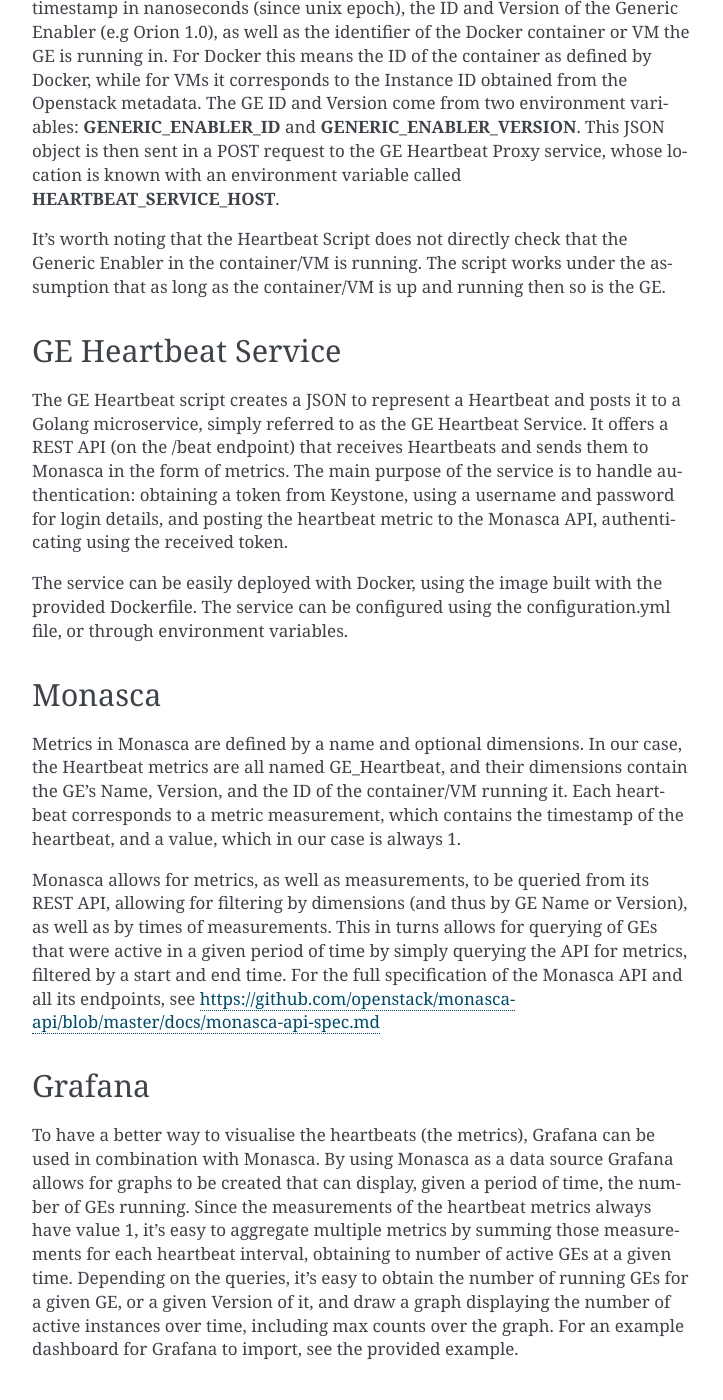
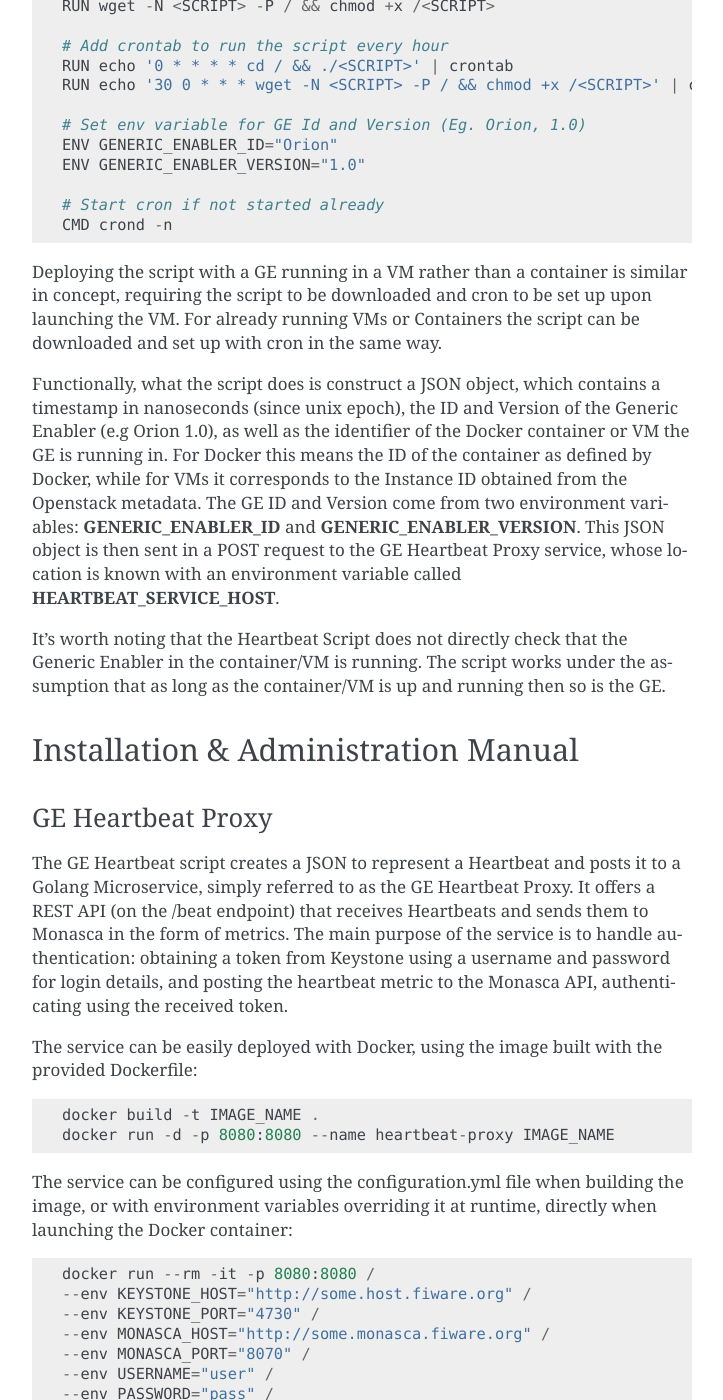
Before and after one commit to Cerfoglg/GE-Heartbeat, a Sphinx documentation site: the page built from docs/index.rst, in a window 1280 px wide and 1400 px high, scrolled down 1363 px. Shown: the whole window, without its empty margins (388-1111 px from the left). Built offline with Sphinx 7.4.7, drawn with Linux system fonts in a browser that asks for light colours; some of the changed text lies outside the part shown.

Commit message:
Updated docs

```diff
--- a/docs/index.rst
+++ b/docs/index.rst
@@ -1,25 +1,35 @@
-**GE Heartbeat Documentation**
-===============================
+**Generic Enabler Heartbeat Documentation**
+===========================================
 
 .. toctree::
    :maxdepth: 2
    :caption: Contents:
 
+============
+Introduction
+============
+
+The Generic Enabler Heartbeat solution presented here is aimed at providing information regarding the number of running Fiware Generic Eanblers. It accomplishes this by providing a simple script to deploy alongside the GEs, which sends heartbeats periodically to a proxy microservice, which in turn relays them to a Monasca installation in the form of metrics, where they can be queried and visualised via Grafana Dashboards.
+
+========================
+User & Programmers Manual
+========================
+
 GE Heartbeat Script
 ---------------------
-The main component responsible for generating the Heartbeats is a shell script
+The component responsible for generating the Heartbeats is a shell script
 named *GE_Heartbeat.sh*. This script is deployed inside the Docker container or
-Virtual Machine the Generic Enabler is running in. It is meant to be set to run
+Virtual Machine the Generic Enabler is running in. It is then set to run
 periodically, every hour for example, using cron tasks. Each run of the script
-corresponds to a heartbeat of the GE.
+corresponds to a heartbeat.
 
 Deploying the script with a GE in a Docker container is relatively straight forward,
 as it simply requires to extend the Dockerfile that builds the GE image to include
 retrieving the script, installing its few dependencies (mainly jq for JSON command-line processing),
 and set a cron task to periodically run the script, as well as a task that checks for
-updated versions of the script (using wget with the -N flag).
+updated versions of the script (using wget with the -N flag) and downloads the updated script if needed.
 
-For Ubuntu/Debian::
+For Ubuntu/Debian, add the following to the Dockerfile::
 
 	# Installing some dependencies
 	RUN apt-get update && apt-get install -y wget curl jq cron
@@ -58,8 +68,7 @@
 	# Start cron if not started already
 	CMD crond -n
 
-Deploying the script with a GE in a VM is similar in concept, requiring the script
-to be downloaded and cron to be set up upon launching the VM.
+Deploying the script with a GE running in a VM rather than a container is similar in concept, requiring the script to be downloaded and cron to be set up upon launching the VM. For already running VMs or Containers the script can be downloaded and set up with cron in the same way.
 
 Functionally, what the script does is construct a JSON object, which contains a
 timestamp in nanoseconds (since unix epoch), the ID and Version of the Generic Enabler
@@ -75,42 +84,62 @@
 Generic Enabler in the container/VM is running. The script works under the assumption
 that as long as the container/VM is up and running then so is the GE.
 
-GE Heartbeat Service
+====================================
+Installation & Administration Manual
+====================================
+
+GE Heartbeat Proxy
 ---------------------
 The GE Heartbeat script creates a JSON to represent a Heartbeat and posts it to a
-Golang microservice, simply referred to as the GE Heartbeat Service. It offers a
+Golang Microservice, simply referred to as the GE Heartbeat Proxy. It offers a
 REST API (on the /beat endpoint) that receives Heartbeats and sends them to Monasca in the form of metrics.
 The main purpose of the service is to handle authentication: obtaining a token from
-Keystone, using a username and password for login details, and posting the heartbeat
+Keystone using a username and password for login details, and posting the heartbeat
 metric to the Monasca API, authenticating using the received token.
 
 The service can be easily deployed with Docker, using the image built with the provided
-Dockerfile. The service can be configured using the configuration.yml file, or through
-environment variables.
+Dockerfile::
+
+    docker build -t IMAGE_NAME .
+    docker run -d -p 8080:8080 --name heartbeat-proxy IMAGE_NAME
+
+The service can be configured using the configuration.yml file when building the image, or with environment variables overriding it at runtime, directly when launching the Docker container::
+
+    docker run --rm -it -p 8080:8080 /
+    --env KEYSTONE_HOST="http://some.host.fiware.org" /
+    --env KEYSTONE_PORT="4730" /
+    --env MONASCA_HOST="http://some.monasca.fiware.org" /
+    --env MONASCA_PORT="8070" /
+    --env USERNAME="user" /
+    --env PASSWORD="pass" /
+    --env PROJECT="service" /
+    --name heartbeat-proxy IMAGE_NAME
 
 Monasca
 ---------------------
+The heartbeats sent by the proxy are stored as metrics in Monasca: a monitoring and logging solution for OpenStack. To read more about Monasca and how to install it in OpenStack, refer to the official `Wiki <https://wiki.openstack.org/wiki/Monasca>`_
+
 Metrics in Monasca are defined by a name and optional dimensions. In our case,
 the Heartbeat metrics are all named GE_Heartbeat, and their dimensions contain
 the GE’s Name, Version, and the ID of the container/VM running it. Each heartbeat
 corresponds to a metric measurement, which contains the timestamp of the heartbeat,
 and a value, which in our case is always 1.
 
-Monasca allows for metrics, as well as measurements, to be queried from its REST API,
-allowing for filtering by dimensions (and thus by GE Name or Version), as well as by
+Monasca allows for metrics, as well as measurements, to be queried from its REST API (specifications `here <https://github.com/openstack/monasca-api/blob/master/docs/monasca-api-spec.md>`_), allowing for filtering by dimensions (and thus by GE Name or Version), as well as by
 times of measurements. This in turns allows for querying of GEs that were active in
 a given period of time by simply querying the API for metrics, filtered by a start
-and end time. For the full specification of the Monasca API and all its endpoints,
-see https://github.com/openstack/monasca-api/blob/master/docs/monasca-api-spec.md
+and end time.
 
 Grafana
 ---------------------
-To have a better way to visualise the heartbeats (the metrics), Grafana can be used in
-combination with Monasca. By using Monasca as a data source Grafana allows for graphs to
-be created that can display, given a period of time, the number of GEs running.
+For visualisation of the heartbeat metrics from Monasca, we make use of Grafana: a platform for time series analytics. An installation guide can be found at the Grafana `website <https://grafana.com/>`_.
+
+Grafana can be used in combination with Monasca through a plugin that allows it to be used as data source, found `here <https://grafana.com/plugins/monasca-datasource/installation>`_. By using Monasca as a data source Grafana allows for graphs to be created that can display, given a period of time, the number of GEs running.
 Since the measurements of the heartbeat metrics always have value 1, it’s easy to
 aggregate multiple metrics by summing those measurements for each heartbeat interval,
-obtaining to number of active GEs at a given time. Depending on the queries, it’s easy
+obtaining the number of active GEs at a given time. Depending on the queries, it’s easy
 to obtain the number of running GEs for a given GE, or a given Version of it, and draw
 a graph displaying the number of active instances over time, including max counts over
-the graph. For an example dashboard for Grafana to import, see the provided example.
+the graph.
+
+Example dashboards for visualising the Monasca metrics can be found `here <https://github.com/Cerfoglg/GE-Heartbeat/tree/master/grafana-dashboards>`_
```
Also changed, not shown: other parts of docs/index.rst (+1 -1 lines).
